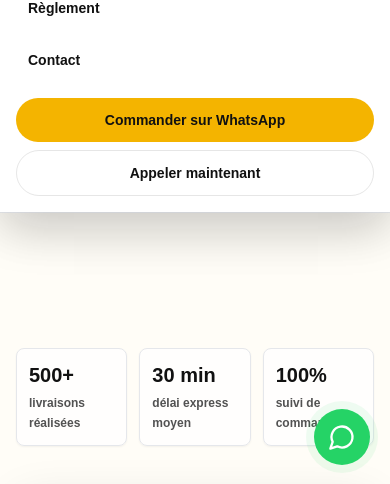
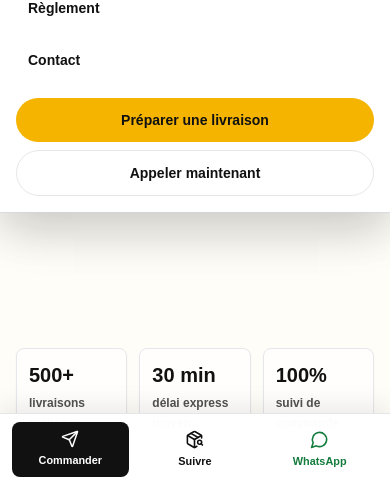
Before and after one commit to Sombre-mael/Mr-Delivery, a Next.js app: page / in a window 390 px wide. Both pictures are taken after a click on the button 352 px from the left and 34 px from the top of the page. Shown: the part 359-843 px from the top of the page. Built offline with nearby package versions, Linux system fonts and the light colour scheme; no server answers.

Commit message:
feat: improve customer journey and mobile UX

```diff
--- a/app/page.tsx
+++ b/app/page.tsx
@@ -4,6 +4,7 @@
 import { Hero } from "@/components/Hero";
 import { HowItWorks } from "@/components/HowItWorks";
 import { LoadingScreen } from "@/components/LoadingScreen";
+import { MobileActionBar } from "@/components/MobileActionBar";
 import { OrderComposer } from "@/components/OrderComposer";
 import { Packs } from "@/components/Packs";
 import { Regulations } from "@/components/Regulations";
@@ -14,7 +15,7 @@
 
 export default function Home() {
   return (
-    <main className="min-h-screen overflow-hidden bg-[#fffdf7] text-ink">
+    <main className="min-h-screen overflow-hidden bg-[#fffdf7] pb-20 text-ink sm:pb-0">
       <LoadingScreen />
       <Header />
       <Hero />
@@ -28,6 +29,7 @@
       <CallToAction />
       <Footer />
       <WhatsAppButton />
+      <MobileActionBar />
     </main>
   );
 }
--- a/components/Header.tsx
+++ b/components/Header.tsx
@@ -4,12 +4,11 @@
 import { Menu, Phone, X } from "lucide-react";
 import { useEffect, useState } from "react";
 import { navLinks } from "@/lib/data";
-import { generateGeneralOrderMessage, generateWhatsAppLink, PHONE_LINK } from "@/lib/whatsapp";
+import { PHONE_LINK } from "@/lib/whatsapp";
 
 export function Header() {
   const [isOpen, setIsOpen] = useState(false);
   const [navTheme, setNavTheme] = useState<"light" | "dark">("light");
-  const orderLink = generateWhatsAppLink(generateGeneralOrderMessage());
 
   useEffect(() => {
     const getThemeFromPoint = () => {
@@ -78,14 +77,12 @@
             <Phone size={18} />
           </a>
           <a
-            href={orderLink}
-            target="_blank"
-            rel="noreferrer"
+            href="#commande"
             className={`rounded-full bg-gold px-5 py-2.5 text-sm font-black text-ink shadow-gold transition hover:-translate-y-0.5 ${
               isDarkTheme ? "hover:bg-white" : "hover:bg-ink hover:text-white"
             }`}
           >
-            Commander sur WhatsApp
+            Préparer une livraison
           </a>
         </div>
 
@@ -113,12 +110,11 @@
               </a>
             ))}
             <a
-              href={orderLink}
-              target="_blank"
-              rel="noreferrer"
+              href="#commande"
+              onClick={() => setIsOpen(false)}
               className="mt-2 rounded-full bg-gold px-5 py-3 text-center text-sm font-black text-ink"
             >
-              Commander sur WhatsApp
+              Préparer une livraison
             </a>
             <a
               href={PHONE_LINK}
--- a/components/Hero.tsx
+++ b/components/Hero.tsx
@@ -1,7 +1,7 @@
 "use client";
 
 import Image from "next/image";
-import { ArrowRight, MapPin, ShieldCheck } from "lucide-react";
+import { ArrowRight, MapPin, PackageSearch, ShieldCheck } from "lucide-react";
 import { useRef } from "react";
 import gsap from "gsap";
 import { useGSAP } from "@gsap/react";
@@ -70,14 +70,15 @@
               href="#commande"
               className="inline-flex items-center justify-center gap-2 rounded-full bg-ink px-6 py-4 text-sm font-black text-white shadow-soft transition hover:-translate-y-0.5 hover:bg-gold hover:text-ink"
             >
-              Trouver ma livraison
+              Préparer ma livraison
               <ArrowRight size={18} />
             </a>
             <a
-              href="#packs"
-              className="inline-flex items-center justify-center rounded-full border border-ink/15 bg-white px-6 py-4 text-sm font-black text-ink transition hover:-translate-y-0.5 hover:border-gold hover:shadow-gold"
+              href="#suivi"
+              className="inline-flex items-center justify-center gap-2 rounded-full border border-ink/15 bg-white px-6 py-4 text-sm font-black text-ink transition hover:-translate-y-0.5 hover:border-gold hover:shadow-gold"
             >
-              Voir nos packs
+              <PackageSearch size={18} />
+              Suivre mon colis
             </a>
           </div>
 
--- /dev/null
+++ b/components/MobileActionBar.tsx
@@ -0,0 +1,43 @@
+"use client";
+
+import { MessageCircle, PackageSearch, Send } from "lucide-react";
+import { track } from "@vercel/analytics";
+import { generateGeneralOrderMessage, generateWhatsAppLink } from "@/lib/whatsapp";
+
+export function MobileActionBar() {
+  return (
+    <nav
+      aria-label="Actions rapides"
+      className="fixed inset-x-0 bottom-0 z-[55] border-t border-ink/10 bg-white/95 px-3 pb-[max(0.5rem,env(safe-area-inset-bottom))] pt-2 shadow-[0_-8px_24px_rgba(17,17,17,0.08)] backdrop-blur-xl sm:hidden"
+    >
+      <div className="mx-auto grid max-w-md grid-cols-3 gap-2">
+        <a
+          href="#commande"
+          onClick={() => track("mobile_action", { action: "order" })}
+          className="flex min-h-12 flex-col items-center justify-center gap-1 rounded-lg bg-ink px-2 py-2 text-[0.68rem] font-black text-white"
+        >
+          <Send size={18} />
+          Commander
+        </a>
+        <a
+          href="#suivi"
+          onClick={() => track("mobile_action", { action: "tracking" })}
+          className="flex min-h-12 flex-col items-center justify-center gap-1 rounded-lg px-2 py-2 text-[0.68rem] font-black text-ink"
+        >
+          <PackageSearch size={19} />
+          Suivre
+        </a>
+        <a
+          href={generateWhatsAppLink(generateGeneralOrderMessage())}
+          target="_blank"
+          rel="noreferrer"
+          onClick={() => track("mobile_action", { action: "whatsapp" })}
+          className="flex min-h-12 flex-col items-center justify-center gap-1 rounded-lg px-2 py-2 text-[0.68rem] font-black text-[#137c3d]"
+        >
+          <MessageCircle size={19} />
+          WhatsApp
+        </a>
+      </div>
+    </nav>
+  );
+}
--- a/components/TrackingSection.tsx
+++ b/components/TrackingSection.tsx
@@ -1,13 +1,14 @@
 "use client";
 
-import { PackageSearch, QrCode } from "lucide-react";
+import { BellRing, PackageCheck, PackageSearch, QrCode, Truck } from "lucide-react";
 import { track } from "@vercel/analytics";
 import { trackOrderAction } from "@/app/track/actions";
 import { GsapReveal } from "@/components/GsapReveal";
+import { PendingSubmitButton } from "@/components/PendingSubmitButton";
 
 export function TrackingSection() {
   return (
-    <section id="suivi" data-nav-theme="dark" className="bg-ink px-4 py-16 text-white sm:px-6 lg:px-8">
+    <section id="suivi" data-nav-theme="dark" className="scroll-mt-20 bg-ink px-4 py-16 text-white sm:px-6 lg:px-8">
       <GsapReveal className="mx-auto grid max-w-7xl gap-8 lg:grid-cols-[0.9fr_1.1fr] lg:items-center">
         <div>
           <p className="text-sm font-black uppercase tracking-[0.18em] text-gold">Suivi colis</p>
@@ -15,6 +16,17 @@
           <p className="mt-4 max-w-xl text-sm leading-7 text-white/68">
             Entrez le code reçu par Mr. Delivery ou scannez le QR code de votre facture pour consulter l'état du colis.
           </p>
+          <div className="mt-6 flex flex-wrap gap-2 text-xs font-black">
+            <span className="inline-flex items-center gap-2 rounded-full border border-white/10 bg-white/7 px-3 py-2">
+              <PackageCheck size={15} className="text-gold" /> Récupéré
+            </span>
+            <span className="inline-flex items-center gap-2 rounded-full border border-white/10 bg-white/7 px-3 py-2">
+              <Truck size={15} className="text-gold" /> En livraison
+            </span>
+            <span className="inline-flex items-center gap-2 rounded-full border border-white/10 bg-white/7 px-3 py-2">
+              <BellRing size={15} className="text-gold" /> Notification reçue
+            </span>
+          </div>
         </div>
 
         <div className="rounded-2xl border border-white/10 bg-white p-4 text-ink shadow-soft sm:p-6">
@@ -40,12 +52,11 @@
               maxLength={32}
               className="min-h-12 flex-1 rounded-lg border border-ink/10 bg-[#fffdf7] px-4 text-sm font-black uppercase outline-none focus:border-gold focus:ring-4 focus:ring-gold/15"
             />
-            <button
-              type="submit"
-              className="inline-flex min-h-12 items-center justify-center rounded-full bg-ink px-6 text-sm font-black text-white transition hover:bg-gold hover:text-ink"
-            >
-              Suivre
-            </button>
+            <PendingSubmitButton
+              idleLabel="Suivre"
+              pendingLabel="Recherche..."
+              className="inline-flex min-h-12 items-center justify-center rounded-full bg-ink px-6 text-sm font-black text-white transition hover:bg-gold hover:text-ink disabled:cursor-wait disabled:opacity-70"
+            />
           </form>
 
           <div className="mt-5 flex items-start gap-3 rounded-lg bg-[#fffdf7] p-4 text-sm leading-6 text-neutral-600">
--- a/components/WhatsAppButton.tsx
+++ b/components/WhatsAppButton.tsx
@@ -33,7 +33,7 @@
       rel="noreferrer"
       aria-label="Commander sur WhatsApp"
       onClick={() => track("whatsapp_quick_opened", { source: "floating_button" })}
-      className="fixed bottom-5 right-5 z-50 flex h-14 w-14 items-center justify-center rounded-full bg-[#25d366] text-white shadow-soft ring-8 ring-[#25d366]/15 transition hover:-translate-y-1 hover:scale-105 sm:h-16 sm:w-16"
+      className="fixed bottom-5 right-5 z-50 hidden h-16 w-16 items-center justify-center rounded-full bg-[#25d366] text-white shadow-soft ring-8 ring-[#25d366]/15 transition hover:-translate-y-1 hover:scale-105 sm:flex"
     >
       <MessageCircle size={28} />
     </a>
```
Also changed, not shown: components/OrderComposer.tsx (+54 -4 lines).
